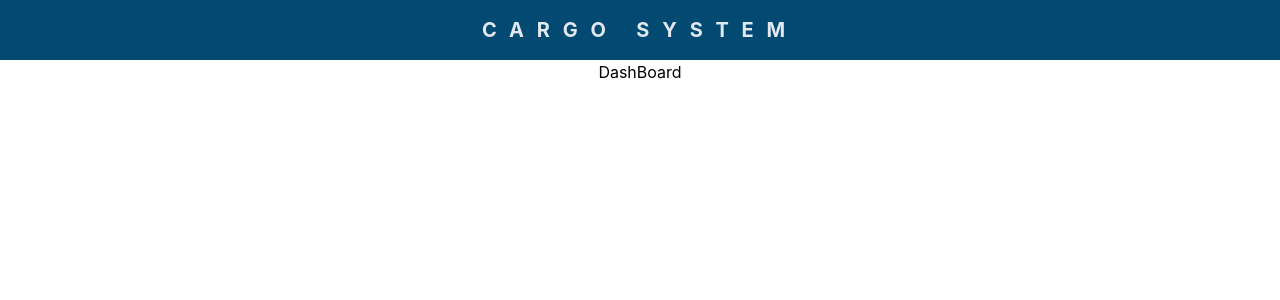
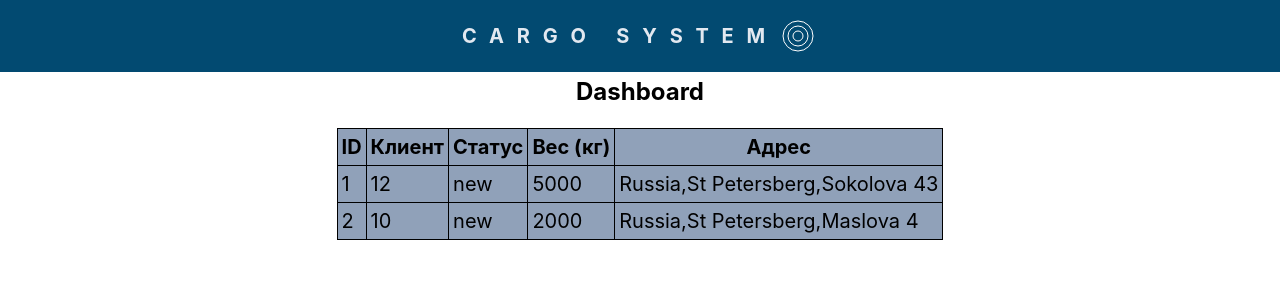
Before and after one commit to IVShelkunov/cargo-board, a React (Vite) app: page / in a window 1280 px wide. Shown: the top 300 px of the page. Built offline with nearby package versions, Linux system fonts and the light colour scheme; data requests are answered from the project's data file.

Commit message:
feat: implement order list with tanstack query

```diff
--- a/data/db.json
+++ b/data/db.json
@@ -1,4 +1,19 @@
 {
     "clients": [],
-    "orders":[]
+    "orders":[
+        {
+            "id": 1,
+            "clientId":12,
+            "status": "new",
+            "weight":5000,
+            "destination": "Russia,St Petersberg,Sokolova 43"
+        },
+        {
+            "id": 2,
+            "clientId":10,
+            "status": "new",
+            "weight":2000,
+            "destination": "Russia,St Petersberg,Maslova 4"
+        }
+    ]
 }
--- a/src/components/layout/AppLayout.tsx
+++ b/src/components/layout/AppLayout.tsx
@@ -5,8 +5,13 @@ export function AppLayout() {
     <div className="flex flex-col">
       <header className="flex items-center justify-center tracking-[0.8em] font-bold bg-sky-900 p-4">
         <h1 className="text-xl text-slate-200">CARGO SYSTEM</h1>
+        <svg width={40} height={40} viewBox="0 0 40 40">
+          <circle cx={20} cy={20} r={10} stroke="#FFF" fill="none" />
+          <circle cx={20} cy={20} r={5} stroke="#FFF" fill="none" />
+          <circle cx={20} cy={20} r={15} stroke="#FFF" fill="none" />
+        </svg>
       </header>
-      <main className="flex items-center justify-center ">
+      <main className="flex flex-row items-center justify-center ">
         <Outlet />
       </main>
     </div>
--- /dev/null
+++ b/src/components/shared/OrderList.tsx
@@ -0,0 +1,53 @@
+import { useQuery } from "@tanstack/react-query";
+import { getOrders } from "../../features/orders/api/orderApi";
+
+export function OrderList() {
+  const columns = [
+    { key: "id", label: "ID" },
+    { key: "clientId", label: "Клиент" },
+    { key: "status", label: "Статус" },
+    { key: "weight", label: "Вес (кг)" },
+    { key: "destination", label: "Адрес" },
+  ];
+  const { data, isLoading, isError } = useQuery({
+    queryKey: ["orders"],
+    queryFn: () => getOrders(),
+  });
+  console.log(data);
+  return (
+    <div className="flex items-center justify-center">
+      {isLoading && <div className="text-slate-400">Loading...</div>}
+      {isError && <div className="text-red-800">Data loading error</div>}
+      {data && (
+        <table className="bg-slate-400">
+          <thead>
+            <tr>
+              {columns.map((col) => (
+                <th
+                  className="border boder-black border-collapse p-1"
+                  key={col.key}
+                >
+                  {col.label}
+                </th>
+              ))}
+            </tr>
+          </thead>
+          <tbody>
+            {data.map((order) => (
+              <tr key={order.id}>
+                {Object.values(order).map((val) => (
+                  <td
+                    key={`${order.id}-${val}`}
+                    className="border boder-black border-collapse p-1"
+                  >
+                    {val}
+                  </td>
+                ))}
+              </tr>
+            ))}
+          </tbody>
+        </table>
+      )}
+    </div>
+  );
+}
--- /dev/null
+++ b/src/features/orders/api/instance.ts
@@ -0,0 +1,8 @@
+import axios from "axios"
+export const api = axios.create({
+    baseURL: 'http://localhost:3001',
+    timeout: 5000,
+    headers: {
+        'Content-Type': 'application/json'
+    }
+});
--- /dev/null
+++ b/src/features/orders/api/orderApi.ts
@@ -0,0 +1,7 @@
+import type { Order } from "../types/orders.schema";
+import { api } from "./instance";
+
+export const getOrders = async (): Promise<Order[]> => {
+    const response = await api.get<Order[]>('/orders');
+    return response.data;
+}
--- a/src/pages/DashboardPage.tsx
+++ b/src/pages/DashboardPage.tsx
@@ -1,7 +1,10 @@
+import { OrderList } from "../components/shared/OrderList";
+
 export function DashboardPage() {
   return (
-    <main>
-      <h2>DashBoard</h2>
+    <main className="flex flex-col items-center justify-center gap-4 text-base md:text-xl">
+      <h2 className="text-center font-bold p-1 text-2xl">Dashboard</h2>
+      <OrderList />
     </main>
   );
 }
```
